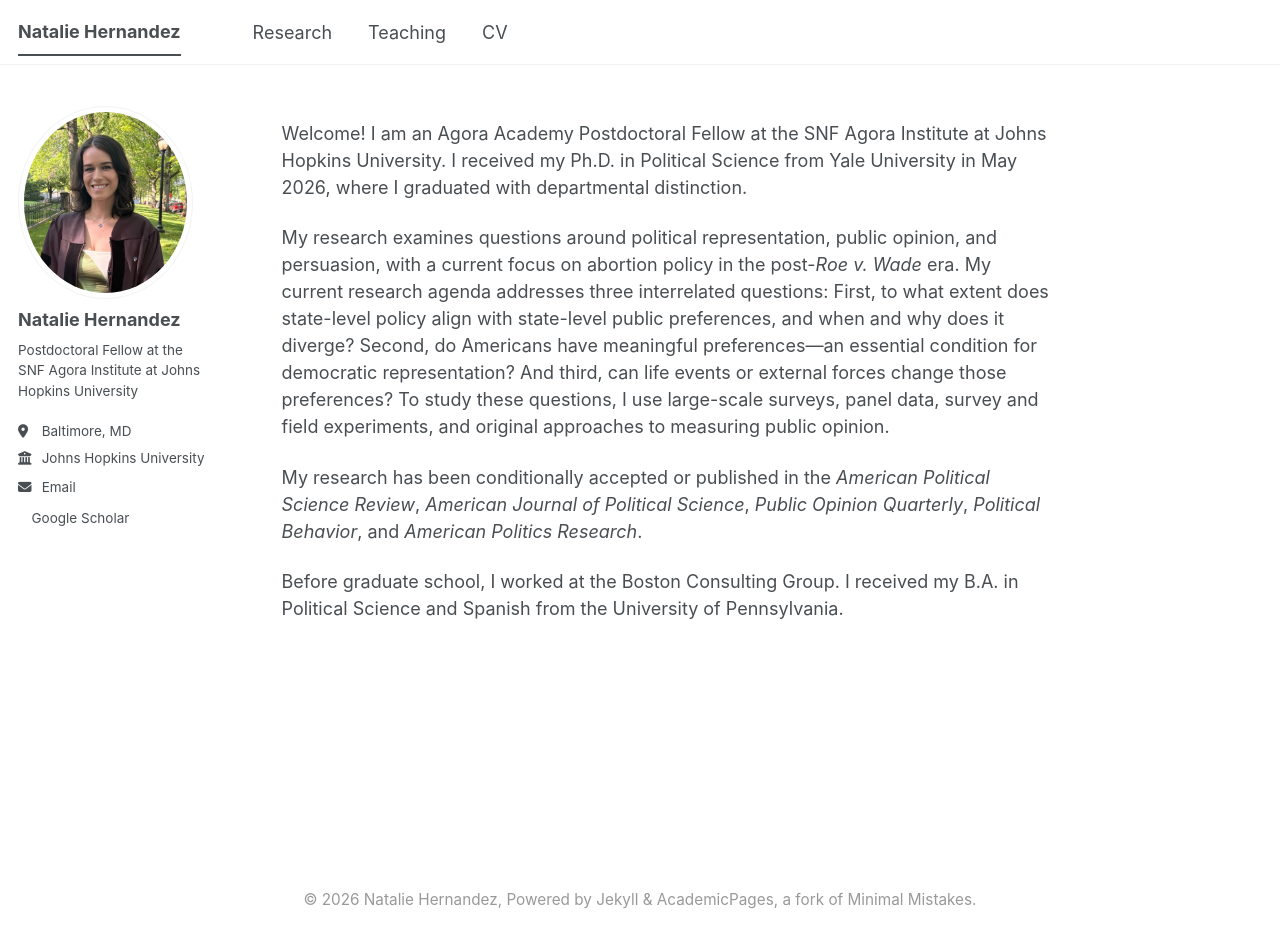
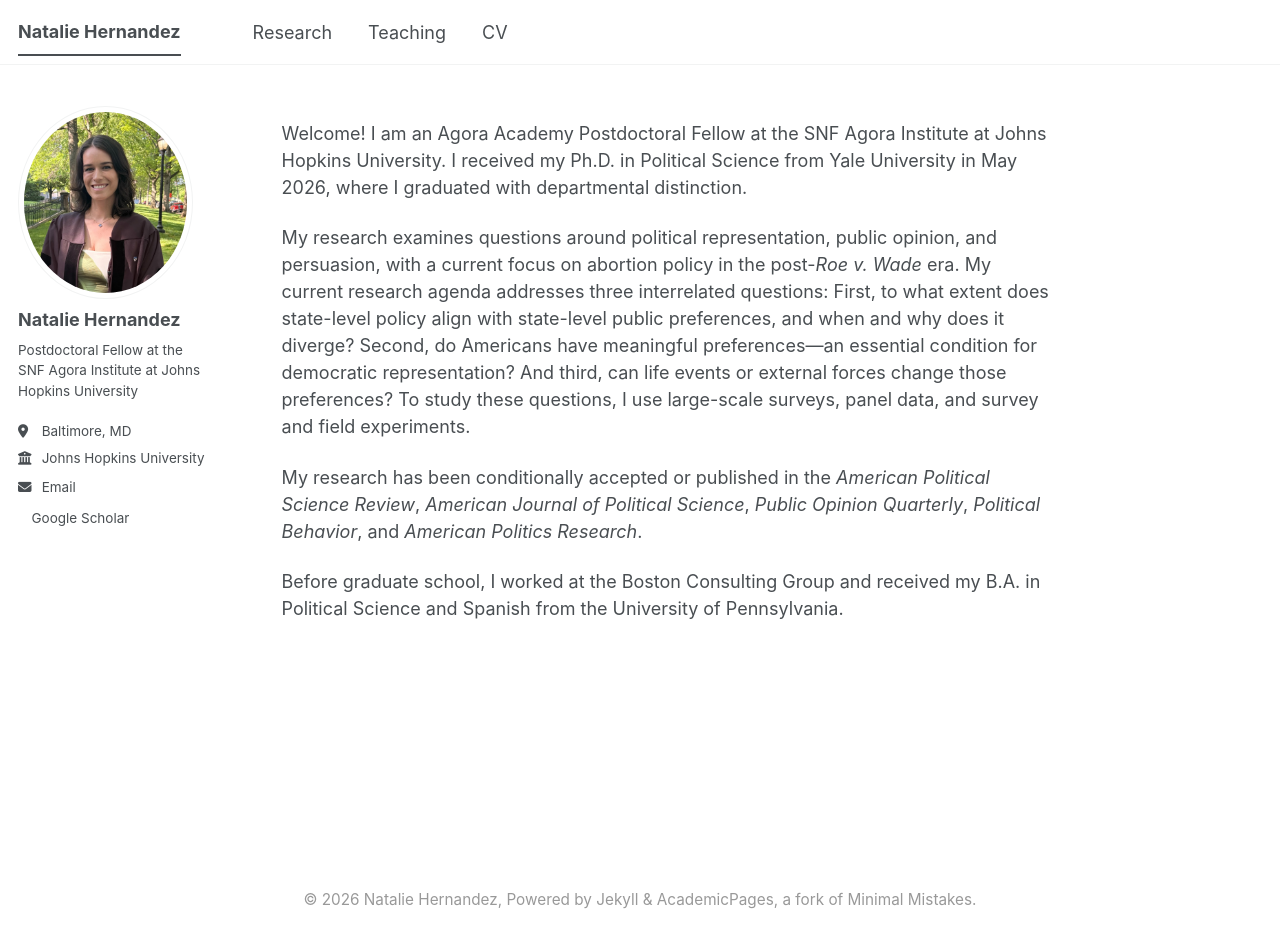
Before and after one commit to nataliehdez11/nataliehdez11.github.io, a Jekyll site: the page built from _pages/about.md, in a window 1280 px wide and 966 px high. Shown: the top 948 px of the window. Built offline with Jekyll 4.4.1, drawn with Linux system fonts in a browser that asks for light colours; a style sheet for code colours, icons or effects is not loaded.

Commit message:
Update about.md

```diff
--- a/_pages/about.md
+++ b/_pages/about.md
@@ -9,8 +9,8 @@ redirect_from:
 
 Welcome! I am an Agora Academy Postdoctoral Fellow at the SNF Agora Institute at Johns Hopkins University. I received my Ph.D. in Political Science from Yale University in May 2026, where I graduated with departmental distinction.
 
-My research examines questions around political representation, public opinion, and persuasion, with a current focus on abortion policy in the post-*Roe v. Wade* era. My current research agenda addresses three interrelated questions: First, to what extent does state-level policy align with state-level public preferences, and when and why does it diverge? Second, do Americans have meaningful preferences—an essential condition for democratic representation? And third, can life events or external forces change those preferences? To study these questions, I use large-scale surveys, panel data, survey and field experiments, and original approaches to measuring public opinion.
+My research examines questions around political representation, public opinion, and persuasion, with a current focus on abortion policy in the post-*Roe v. Wade* era. My current research agenda addresses three interrelated questions: First, to what extent does state-level policy align with state-level public preferences, and when and why does it diverge? Second, do Americans have meaningful preferences—an essential condition for democratic representation? And third, can life events or external forces change those preferences? To study these questions, I use large-scale surveys, panel data, and survey and field experiments.
 
 My research has been conditionally accepted or published in the *American Political Science Review*, *American Journal of Political Science*, *Public Opinion Quarterly*, *Political Behavior*, and *American Politics Research*.
 
-Before graduate school, I worked at the Boston Consulting Group. I received my B.A. in Political Science and Spanish from the University of Pennsylvania.
+Before graduate school, I worked at the Boston Consulting Group and received my B.A. in Political Science and Spanish from the University of Pennsylvania.
```
